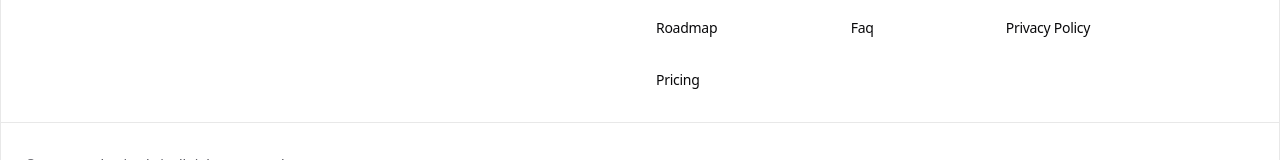
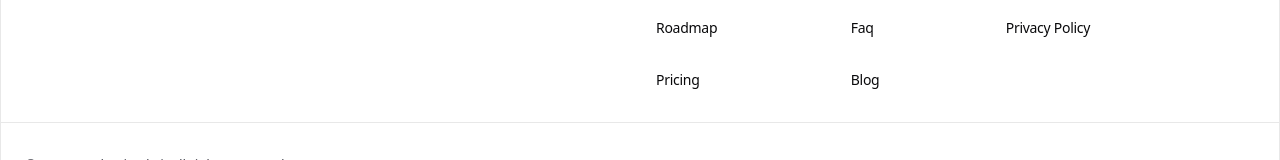
Before and after one commit to Writehand-Solutions/websitetry, a Next.js app: page / in a window 1280 px wide. Shown: the part 10474-10634 px from the top of the page. Built offline with nearby package versions, Linux system fonts and the light colour scheme.

Commit message:
Update footer.tsx
Added blog link to footer - Sam

```diff
--- a/src/components/sections/footer.tsx
+++ b/src/components/sections/footer.tsx
@@ -17,6 +17,7 @@ const sections = [
     links: [
       { name: 'Contact', href: '/contact' },
       { name: 'Faq', href: '/faq' },
+      { name: 'Blog', href: 'https://blog.productised.ai/' },
     ],
   },
   {
```
